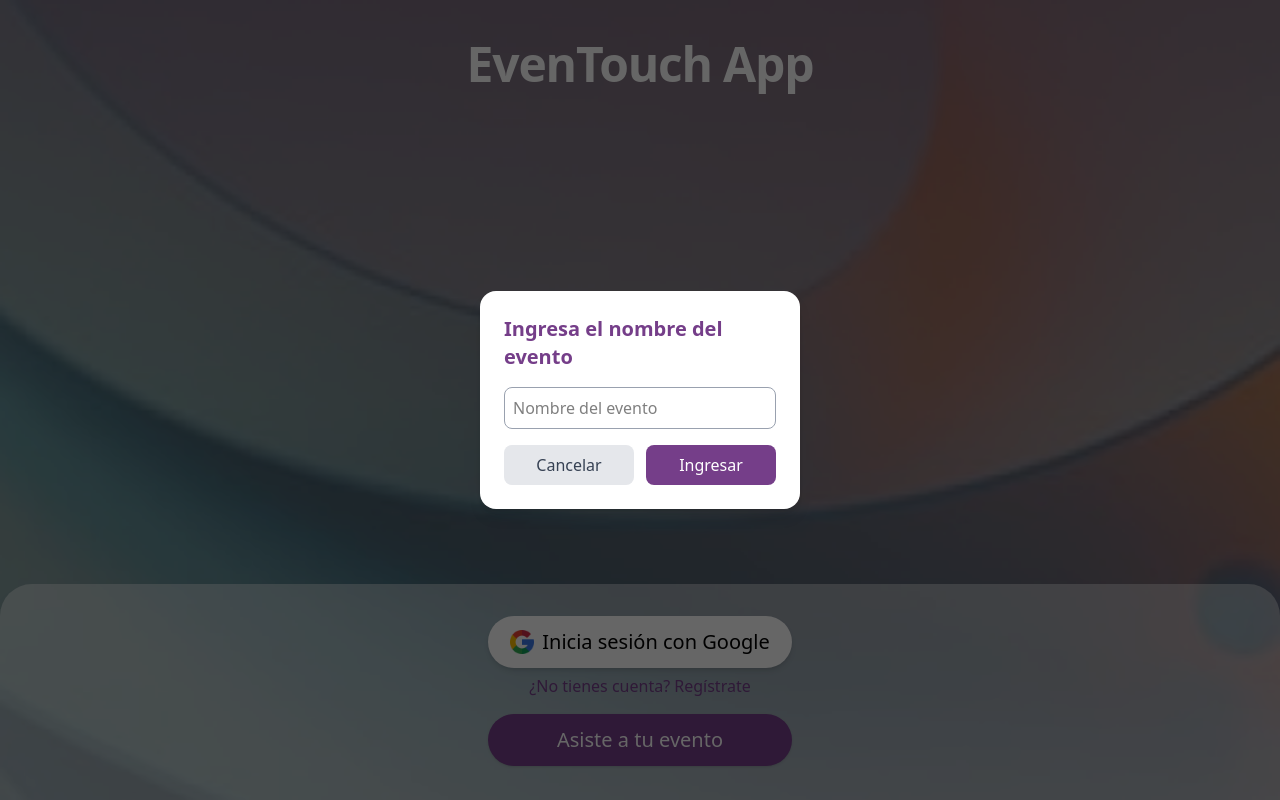
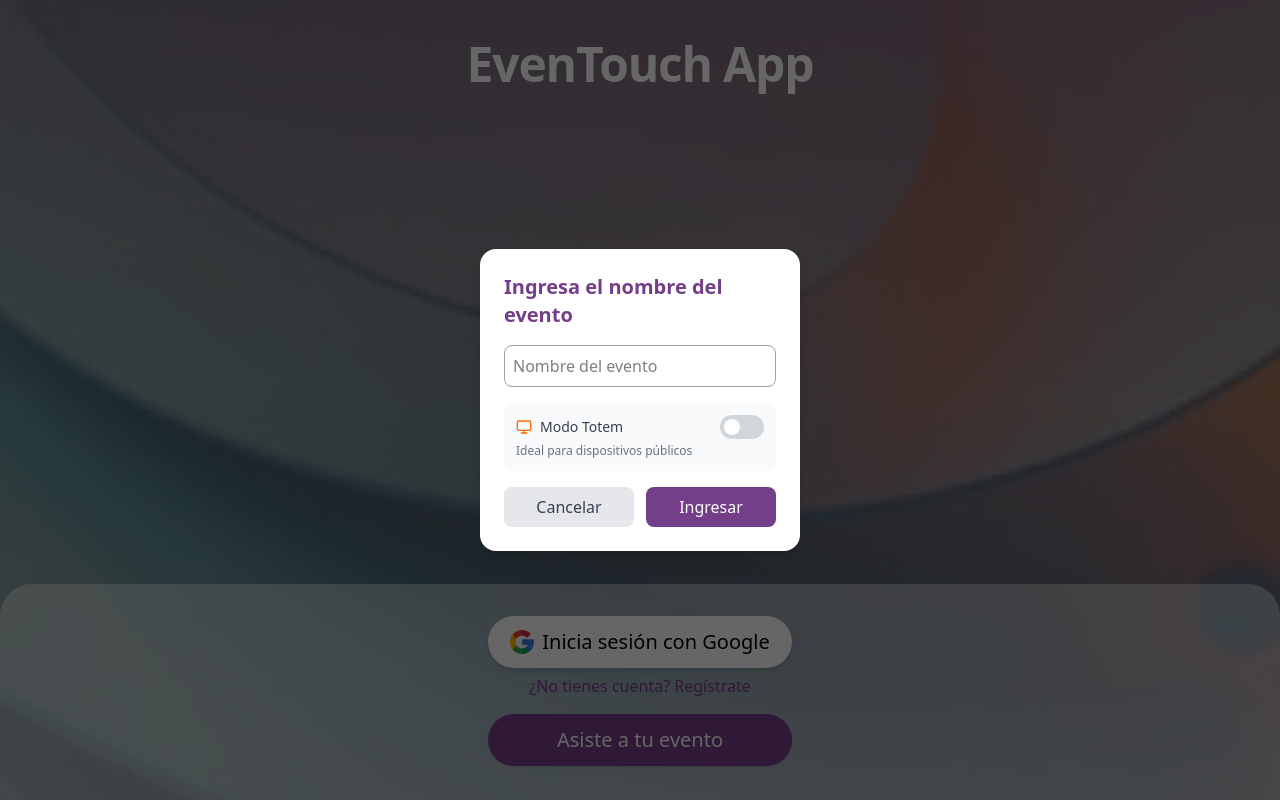
Before and after one commit to eventouchcolombia/social, a React (Vite) app: page / in a window 1280 px wide. Both pictures are taken after a click on the button "Asiste a tu evento". Built offline with nearby package versions, Linux system fonts and the light colour scheme; no server answers.

Commit message:
totem mode

```diff
--- a/src/App.jsx
+++ b/src/App.jsx
@@ -5,6 +5,7 @@ import {
   Route,
   Outlet,
 } from "react-router-dom";
+import { TotemProvider } from "./totem/TotemContext";
 import Welcome from "./features/events/components/Welcome";
 import Photo from "./features/events/components/Photo";
 import Choose from "./features/events/components/Choose";
@@ -18,9 +19,8 @@ import PerfilUser from "./features/auth/components/PerfilUser";
 import Register from "./features/auth/components/Register";
 
 function App() {
-
-
   return (
+    <TotemProvider>
       <Router>
         <Routes>
           <Route path="/" element={<Begin />} />
@@ -46,6 +46,7 @@ function App() {
           <Route path="*" element={<RedirectToEventLocal />} />
         </Routes>
       </Router>
+    </TotemProvider>
   );
 }
 
--- a/src/features/events/components/Begin.jsx
+++ b/src/features/events/components/Begin.jsx
@@ -2,7 +2,8 @@ import { useState, useEffect } from "react";
 import { useNavigate } from "react-router-dom";
 import { supabase } from "../../../config/supabaseClient";
 import useAuthenticationSupabase from "../../auth/components/AuthenticationSupabase";
-
+import { useTotem } from "../../../totem/TotemContext";
+import { Monitor } from "lucide-react";
 
 // eslint-disable-next-line no-unused-vars
 const Begin = ({ onCreate }) => {
@@ -15,12 +16,11 @@ const Begin = ({ onCreate }) => {
 
   const { session, isAdmin, loading, signInWithGoogle } =
     useAuthenticationSupabase();
+  const { isTotemMode, enableTotemMode, disableTotemMode } = useTotem();
 
   // Función: busca en la tabla 'admins' por email y devuelve la fila
   const fetchEventForEmail = async (userEmail) => {
     try {
-
-
       // PASO 1: Buscar admin en tabla admins
       const { data: adminData, error: adminError } = await supabase
         .from("admins")
@@ -28,10 +28,7 @@ const Begin = ({ onCreate }) => {
         .eq("email", userEmail.toLowerCase().trim())
         .neq("identificador", null); // Solo admins reales
 
-
-
       if (adminError || !adminData || adminData.length === 0) {
-
         return null;
       }
 
@@ -41,8 +38,6 @@ const Begin = ({ onCreate }) => {
         .select("id, event_slug, admin_id, admin_email, is_active")
         .eq("admin_email", userEmail.toLowerCase().trim())
         .eq("is_active", true);
-
-
 
       if (eventsError || !eventsData || eventsData.length === 0) {
         console.log("❌ No se encontraron eventos activos para este admin");
@@ -58,12 +53,10 @@ const Begin = ({ onCreate }) => {
         identificador: admin.identificador,
         is_active: admin.is_active,
         event_slug: firstEvent.event_slug, // Desde tabla events
-      eventCount: eventsData.length
+        eventCount: eventsData.length,
       };
 
-
       return result;
-
     } catch (error) {
       console.error(" Error en fetchEventForEmail:", error);
       return null;
@@ -71,22 +64,18 @@ const Begin = ({ onCreate }) => {
   };
 
   useEffect(() => {
-
-
     //  Esperar a que session e isAdmin estén definidos
     if (!session || isAdmin === undefined) {
-
       return;
     }
 
     (async () => {
       const email = session.user?.email;
 
-
       // Check for pending event slug first
-      const pendingEventSlug = localStorage.getItem('pendingEventSlug');
+      const pendingEventSlug = localStorage.getItem("pendingEventSlug");
       if (pendingEventSlug) {
-        localStorage.removeItem('pendingEventSlug');
+        localStorage.removeItem("pendingEventSlug");
         console.log(" Redirigiendo a evento pendiente:", pendingEventSlug);
         navigate(`/${pendingEventSlug}`);
         return;
@@ -107,7 +96,6 @@ const Begin = ({ onCreate }) => {
 
           const targetPath = `/admin/${adminRow.identificador}/${adminRow.event_slug}`;
           if (window.location.pathname !== targetPath) {
-
             navigate(targetPath);
           }
         } else {
@@ -115,9 +103,8 @@ const Begin = ({ onCreate }) => {
         }
       } else if (isAdmin === false) {
         //  Usuario regular
-        if (window.location.pathname !== "/profile") {
-
-          navigate("/profile");
+        if (window.location.pathname !== "/") {
+          navigate("/");
         }
       }
     })();
@@ -175,7 +162,6 @@ const handleCreateConfirm = async () => {
     }
   };
 
-
   const handleAttendClick = () => {
     setShowModal(true);
   };
@@ -202,10 +188,10 @@ const handleCreateConfirm = async () => {
       alert("El evento no existe o fue desactivado");
     } else {
       // Store the event slug for after authentication
-      localStorage.setItem('pendingEventSlug', data[0].event_slug);
+      localStorage.setItem("pendingEventSlug", data[0].event_slug);
       setShowModal(false);
       setEventSlug("");
-      // Redirect to Google login instead of directly to event
+      // Redirect to Google login
       await signInWithGoogle();
     }
   };
@@ -267,7 +253,7 @@ const handleCreateConfirm = async () => {
         </div>
       </div>
 
-      {/* Modal ingreso a evento */}
+      {/* Modal ingreso a evento - ACTUALIZADO con Switch */}
       {showModal && (
         <div className="absolute inset-0 bg-black/60 flex items-center justify-center z-20">
           <div className="bg-white rounded-2xl p-6 w-80 shadow-lg flex flex-col items-center">
@@ -281,6 +267,41 @@ const handleCreateConfirm = async () => {
               onChange={(e) => setEventSlug(e.target.value)}
               className="border border-gray-400 rounded-lg p-2 w-full mb-4 focus:outline-none focus:ring-2 focus:ring-[#753E89]"
             />
+
+            {/* Switch de modo Totem */}
+            <div className="w-full mb-4 p-3 bg-gray-50 rounded-lg">
+              <div className="flex items-center justify-between">
+                <div className="flex items-center gap-2">
+                  <Monitor className="w-4 h-4 text-orange-500" />
+                  <span className="text-sm font-medium text-gray-700">
+                    Modo Totem
+                  </span>
+                </div>
+
+                {/* Toggle Switch */}
+                <button
+                  onClick={isTotemMode ? disableTotemMode : enableTotemMode}
+                  className={`relative inline-flex h-6 w-11 items-center rounded-full transition-colors ${
+                    isTotemMode ? "bg-orange-500" : "bg-gray-300"
+                  }`}
+                >
+                  <span
+                    className={`inline-block h-4 w-4 transform rounded-full bg-white transition-transform ${
+                      isTotemMode ? "translate-x-6" : "translate-x-1"
+                    }`}
+                  />
+                </button>
+              </div>
+
+              {/* Descripción del switch */}
+              <p className="text-xs text-gray-500 mt-1">
+                {isTotemMode
+                  ? "Los usuarios no podrán cerrar sesión"
+                  : "Ideal para dispositivos públicos"}
+              </p>
+            </div>
+
+            {/* Botones principales */}
             <div className="flex gap-3 w-full">
               <button
                 onClick={() => setShowModal(false)}
@@ -363,6 +384,13 @@ const handleCreateConfirm = async () => {
           </div>
         </div>
       )}
+
+      {/* Indicador si ya está en modo Totem */}
+      {isTotemMode && (
+        <div className="fixed top-4 right-4 bg-orange-500 text-white px-3 py-2 rounded-full text-sm font-semibold shadow-lg z-50">
+          🔒 MODO TOTEM ACTIVO
+        </div>
+      )}
     </div>
   );
 };
--- a/src/features/events/components/Choose.jsx
+++ b/src/features/events/components/Choose.jsx
@@ -4,6 +4,7 @@ import { useEffect, useState } from "react";
 import { Camera, Image as ImageIcon } from "lucide-react";
 import useAuthenticationSupabase from "../../auth/components/AuthenticationSupabase";
 import { supabase } from "../../../config/supabaseClient";
+import { useTotem } from "../../../totem/TotemContext";
 
 // 🎨 Configuración de estilos por evento
 const themes = {
@@ -24,6 +25,7 @@ const Choose = () => {
   const { signOut, session } = useAuthenticationSupabase();
   const navigate = useNavigate();
   const { eventSlug, getAssetUrl } = useEvent();
+  const { isTotemMode } = useTotem();
 
   const [backgroundUrl, setBackgroundUrl] = useState(null);
   const [agenda, setAgenda] = useState([]);
@@ -99,7 +101,7 @@ const Choose = () => {
         )}
 
         {/* 🔴 Botón cerrar sesión (AHORA CONDICIONAL) */}
-        {user && ( // 👈 NUEVA CONDICIÓN: Solo renderiza si hay usuario
+        {user && !isTotemMode && ( // 👈 NUEVA CONDICIÓN: Solo renderiza si hay usuario y NO está en modo Totem
           <button
             onClick={async () => {
               await signOut(); // cerrar sesión en Supabase
@@ -168,6 +170,13 @@ const Choose = () => {
           </button>
         </div>
       </div>
+
+      {/* Indicador de modo Totem */}
+      {isTotemMode && (
+        <div className="fixed top-4 right-4 bg-orange-500 text-white px-3 py-2 rounded-full text-sm font-semibold shadow-lg z-50">
+          🔒 MODO TOTEM
+        </div>
+      )}
     </div>
   );
 };
--- a/src/features/events/components/ProtectedRoute.jsx
+++ b/src/features/events/components/ProtectedRoute.jsx
@@ -1,9 +1,11 @@
 import { Navigate, useLocation } from "react-router-dom";
 import AuthenticationSupabase from "../../auth/components/AuthenticationSupabase";
+import { useTotem } from "../../../totem/TotemContext";
 
 const ProtectedRoute = ({ children }) => {
   const { session, loading } = AuthenticationSupabase();
   const location = useLocation();
+  const { isTotemMode } = useTotem();
 
   // Mostrar loader mientras se verifica la sesión
   if (loading) {
@@ -23,7 +25,18 @@ const ProtectedRoute = ({ children }) => {
     return slug ? <Navigate to={`/${slug}`} replace /> : <Navigate to="/" replace />;
   }
 
-  return children;
+  return (
+    <>
+      {/* Indicador global de modo Totem en rutas protegidas */}
+      {isTotemMode && (
+        <div className="fixed top-4 right-4 bg-orange-500 text-white px-3 py-2 rounded-full text-sm font-semibold shadow-lg z-50">
+          🔒 MODO TOTEM
+        </div>
+      )}
+
+      {children}
+    </>
+  );
 };
 
 export default ProtectedRoute;
--- /dev/null
+++ b/src/totem/TotemContext.jsx
@@ -0,0 +1,62 @@
+import { createContext, useContext, useState, useEffect } from 'react';
+
+const TotemContext = createContext();
+
+export const useTotem = () => {
+  const context = useContext(TotemContext);
+  if (!context) {
+    throw new Error('useTotem must be used within a TotemProvider');
+  }
+  return context;
+};
+
+export const TotemProvider = ({ children }) => {
+  const [isTotemMode, setIsTotemMode] = useState(false);
+  const [isInitialized, setIsInitialized] = useState(false);
+
+  // Cargar estado desde localStorage al inicializar
+  useEffect(() => {
+    const savedTotemMode = localStorage.getItem('totemMode');
+    if (savedTotemMode === 'true') {
+      setIsTotemMode(true);
+    }
+    setIsInitialized(true);
+  }, []);
+
+  // Escuchar cambios en el storage para sincronizar entre pestañas
+  useEffect(() => {
+    const handleStorageChange = (e) => {
+      if (e.key === 'totemMode') {
+        setIsTotemMode(e.newValue === 'true');
+      }
+    };
+
+    window.addEventListener('storage', handleStorageChange);
+    return () => window.removeEventListener('storage', handleStorageChange);
+  }, []);
+
+  const enableTotemMode = () => {
+    setIsTotemMode(true);
+    localStorage.setItem('totemMode', 'true');
+  };
+
+  const disableTotemMode = () => {
+    setIsTotemMode(false);
+    localStorage.removeItem('totemMode');
+  };
+
+  // No renderizar hasta que el estado esté inicializado
+  if (!isInitialized) {
+    return null;
+  }
+
+  return (
+    <TotemContext.Provider value={{
+      isTotemMode,
+      enableTotemMode,
+      disableTotemMode
+    }}>
+      {children}
+    </TotemContext.Provider>
+  );
+};
```
Lines whose indentation alone changed are shown as unchanged.
